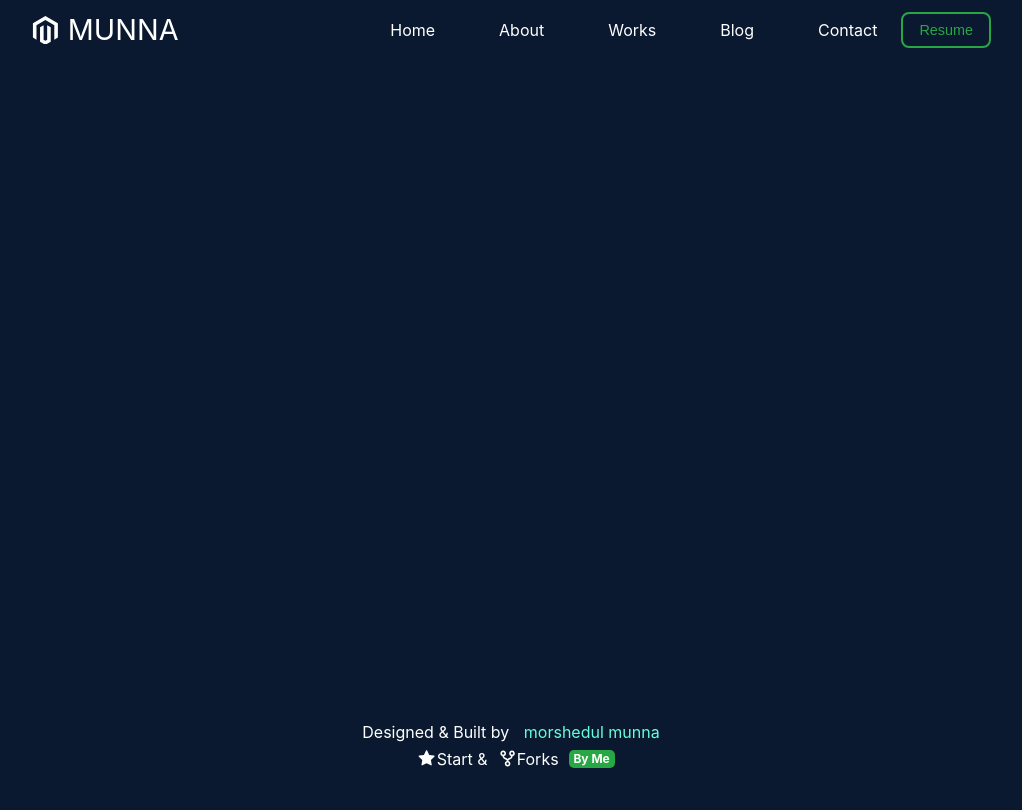
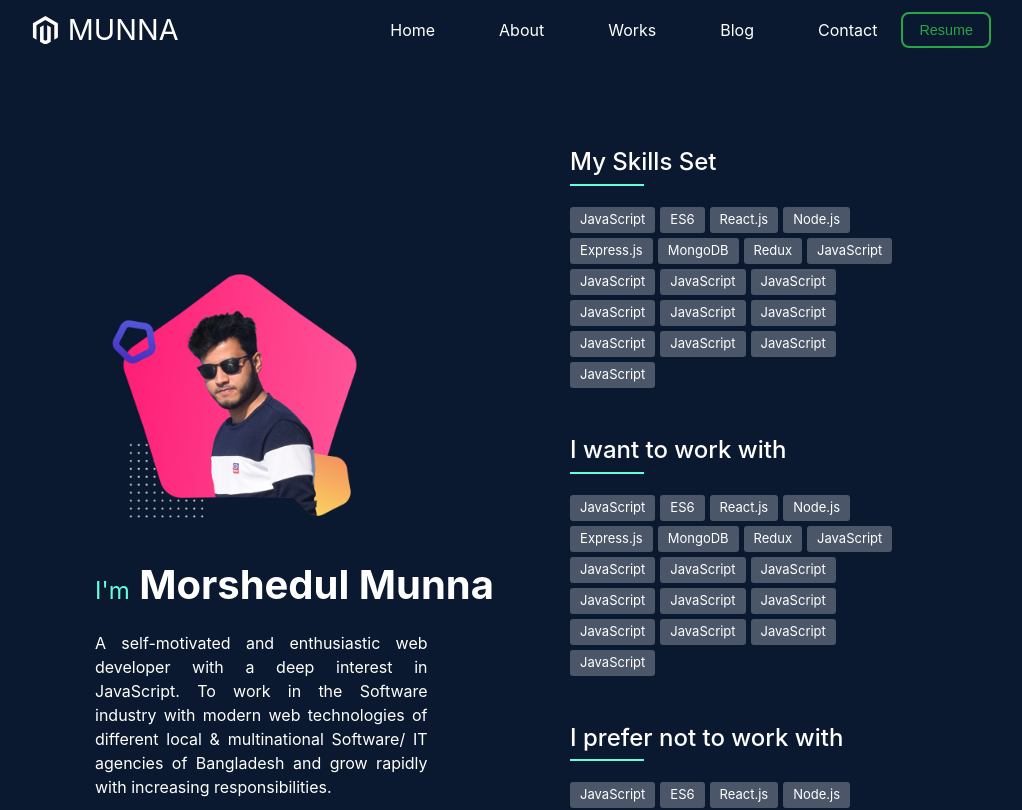
Before and after one commit to morshedulmunna/exacademy, a React (Create React App) app: page /about in a window 1280 px wide. Shown: the top 810 px of the page, without its empty margins (129-1151 px from the left). Built offline with nearby package versions, Linux system fonts and the light colour scheme.

Commit message:
about page content added

```diff
--- a/src/components/AboutContent/AboutContent.css
+++ b/src/components/AboutContent/AboutContent.css
@@ -1,3 +1,91 @@
-.div {
-  height: 90vh;
+.about__content {
+  display: flex;
+  justify-content: center;
+  align-items: center;
+  padding-bottom: 7rem;
 }
+.programmer__info img {
+  width: 60%;
+}
+.programmertext__area span {
+  color: var(--span-color);
+  font-size: 1.5rem;
+  font-weight: 400;
+}
+.programmertext__area h2 {
+  font-size: 2.5rem;
+  color: var(--text-color);
+  padding-top: 1rem;
+}
+.programmertext__area p {
+  margin-top: 0;
+  margin-bottom: 1rem;
+  color: #fff;
+  width: 70%;
+  text-align: justify;
+  padding-top: 1rem;
+}
+
+.skills__set h3 {
+  margin-bottom: 1rem !important;
+  font-size: 1.5rem;
+  font-weight: 500;
+  line-height: 1.2;
+  margin-top: 3rem;
+  color: var(--text-color);
+}
+.skills__set h3::after {
+  content: "";
+  width: 74px;
+  height: 2px;
+  display: block;
+  margin-top: 7px;
+  background-color: #64ffda;
+}
+.skills__set p {
+  display: inline-block;
+  padding: 0.5rem;
+  background: #4b5769;
+  margin-right: 5px;
+  margin-top: 5px;
+  border-radius: 3px;
+  padding: 3px 10px;
+  font-size: 13px;
+  height: 26px;
+  color: #fff;
+}
+
+@media screen and (min-width: 768px) and (max-width: 1023px) {
+  .about__content {
+    flex-direction: column;
+  }
+  .programmer__info {
+    display: flex;
+    flex-direction: column;
+    align-items: center;
+    justify-content: center;
+  }
+  .programmer__info img {
+    width: 100%;
+  }
+}
+
+@media screen and (max-width: 767px) {
+  .container {
+    width: 100%;
+  }
+  .about__content {
+    flex-direction: column;
+  }
+
+  .programmer__info img {
+    width: 100%;
+  }
+  .programmertext__area h2 {
+    font-size: 2rem;
+  }
+  .programmertext__area p {
+    width: 100%;
+    text-align: start;
+  }
+}
--- a/src/components/AboutContent/AboutContent.jsx
+++ b/src/components/AboutContent/AboutContent.jsx
@@ -1,11 +1,91 @@
 import React from "react";
 import "./AboutContent.css";
+import H_Image from "../../../src/images/infosecimg.png";
 
 const AboutContent = () => {
   return (
     <>
-      <div className="div">
-        <h2>Thi Is About</h2>
+      <div className="container about__content">
+        <div className="programmer__info">
+          <img src={H_Image} alt="" />
+          <div className="programmertext__area">
+            <h2>
+              <span>I'm</span> Morshedul Munna
+            </h2>
+            <p>
+              A self-motivated and enthusiastic web developer with a deep
+              interest in JavaScript. To work in the Software industry with
+              modern web technologies of different local & multinational
+              Software/ IT agencies of Bangladesh and grow rapidly with
+              increasing responsibilities.
+            </p>
+          </div>
+        </div>
+        <div className="skills__set">
+          <div className="set1">
+            <h3>My Skills Set</h3>
+            <p>JavaScript</p>
+            <p>ES6</p>
+            <p>React.js</p>
+            <p>Node.js</p>
+            <p>Express.js</p>
+            <p>MongoDB</p>
+            <p>Redux</p>
+            <p>JavaScript</p>
+            <p>JavaScript</p>
+            <p>JavaScript</p>
+            <p>JavaScript</p>
+            <p>JavaScript</p>
+            <p>JavaScript</p>
+            <p>JavaScript</p>
+            <p>JavaScript</p>
+            <p>JavaScript</p>
+            <p>JavaScript</p>
+            <p>JavaScript</p>
+          </div>
+          <div className="set2">
+            <h3>I want to work with</h3>
+            <p>JavaScript</p>
+            <p>ES6</p>
+            <p>React.js</p>
+            <p>Node.js</p>
+            <p>Express.js</p>
+            <p>MongoDB</p>
+            <p>Redux</p>
+            <p>JavaScript</p>
+            <p>JavaScript</p>
+            <p>JavaScript</p>
+            <p>JavaScript</p>
+            <p>JavaScript</p>
+            <p>JavaScript</p>
+            <p>JavaScript</p>
+            <p>JavaScript</p>
+            <p>JavaScript</p>
+            <p>JavaScript</p>
+            <p>JavaScript</p>
+          </div>
+          <div className="set3">
+            <h3>I prefer not to work with</h3>
+            <p>JavaScript</p>
+            <p>ES6</p>
+            <p>React.js</p>
+            <p>Node.js</p>
+            <p>Express.js</p>
+            <p>MongoDB</p>
+            <p>Redux</p>
+            <p>JavaScript</p>
+            <p>JavaScript</p>
+            <p>JavaScript</p>
+            <p>JavaScript</p>
+            <p>JavaScript</p>
+            <p>JavaScript</p>
+            <p>JavaScript</p>
+            <p>JavaScript</p>
+            <p>JavaScript</p>
+            <p>JavaScript</p>
+            <p>JavaScript</p>
+          </div>
+        </div>
       </div>
     </>
   );
--- a/src/index.css
+++ b/src/index.css
@@ -27,4 +27,18 @@ body {
 .container {
   width: 65%;
   margin: auto;
+  padding-top: 100px;
 }
+
+@media screen and (min-width: 768px) and (max-width: 1023px) {
+  .container {
+    width: 75%;
+    padding-top: 50px;
+  }
+}
+@media screen and (max-width: 767px) {
+  .container {
+    width: 85%;
+    padding-top: 50px;
+  }
+}
```
